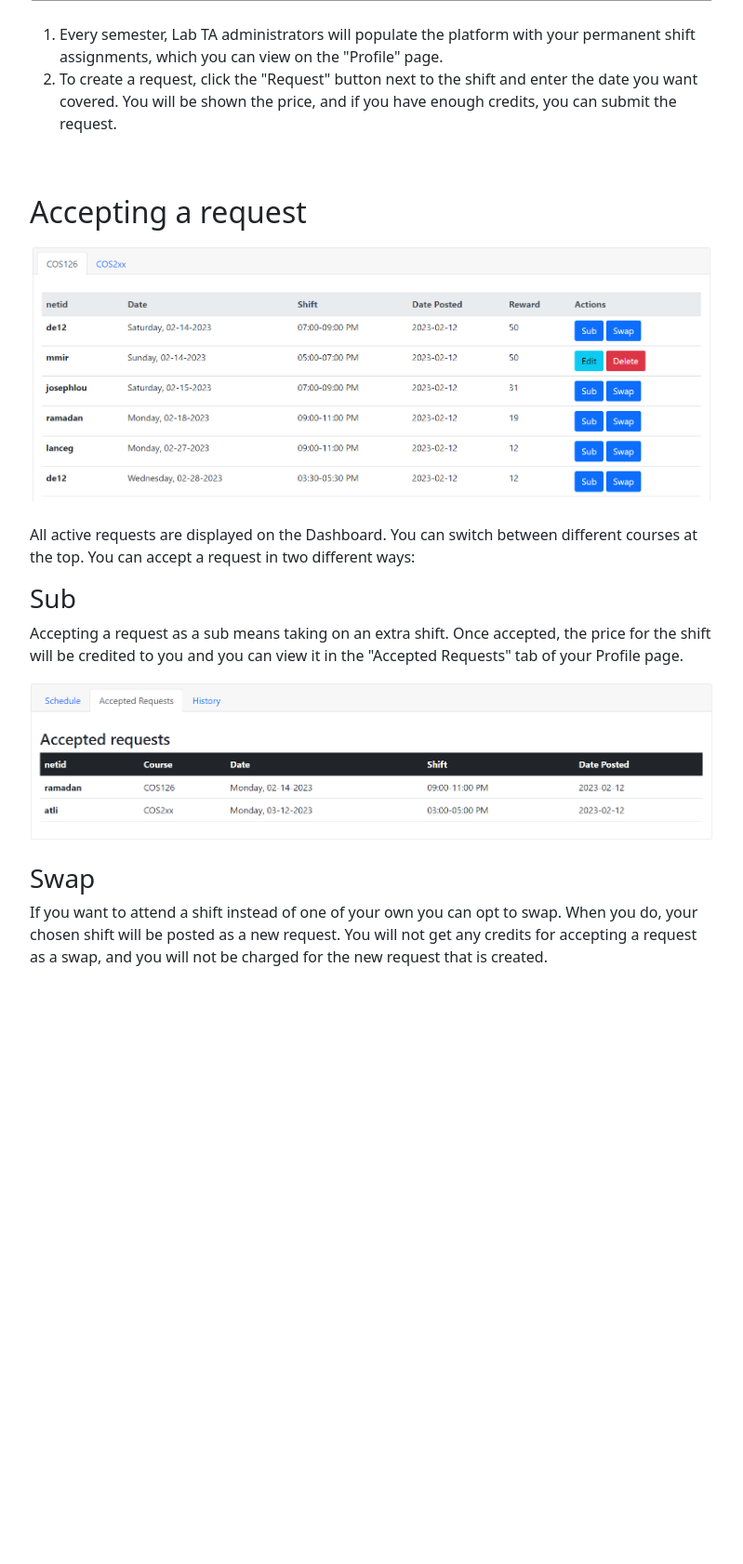
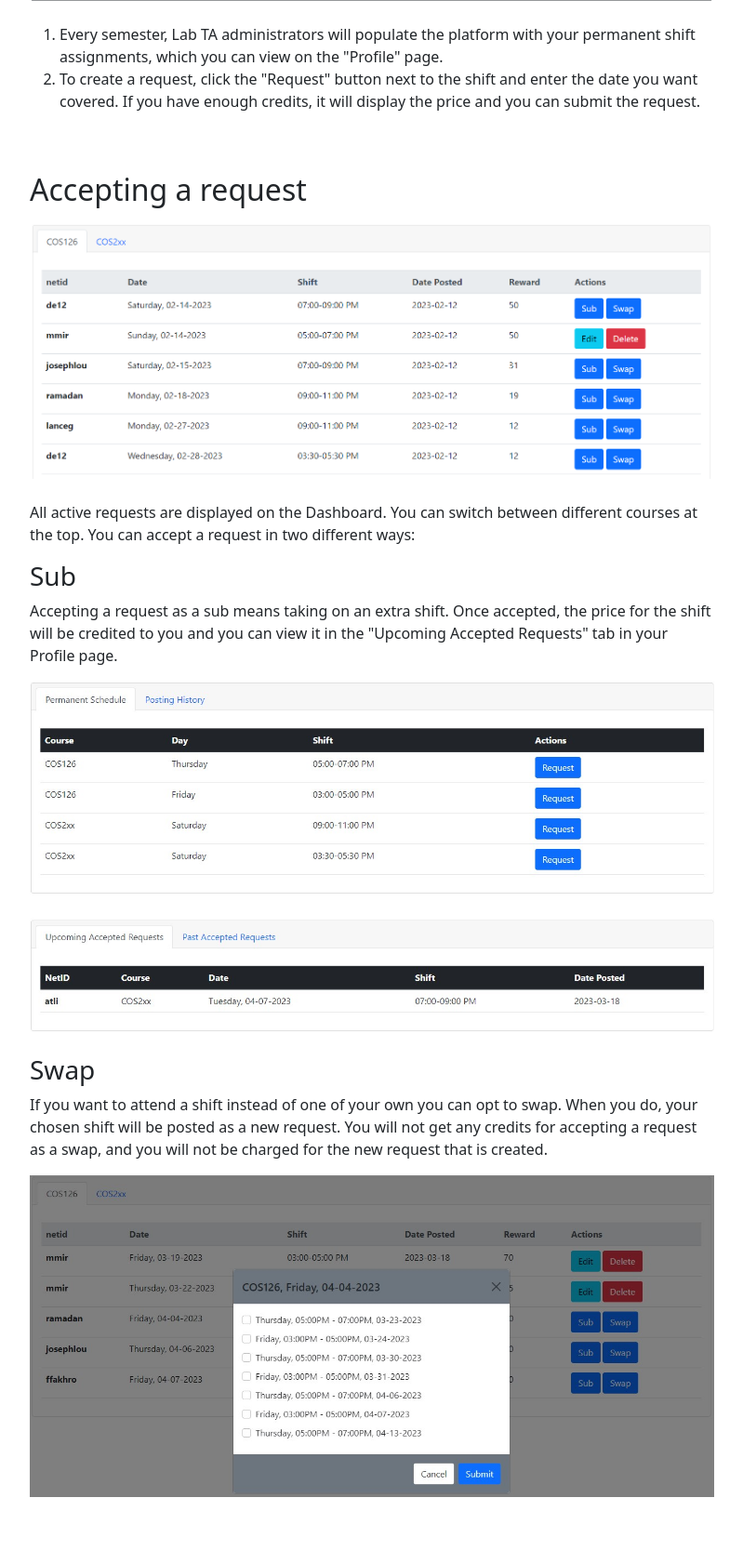
Before and after one commit to PrincetonCS-UCA/subswap, a Flask app: page /about in a window 1280 px wide. Shown: the part 1371-3053 px from the top of the page at 93% size, without its empty margins (240-1039 px from the left). Before the commit the page ends 2410 px from the top, so only its background shows below. Run offline with Flask 2, Linux system fonts and the light colour scheme; parts of the project's set-up code (start-up, migrations or seed data) failed here and were passed over; some libraries are stand-ins or nearby versions.

Commit message:
update about page

```diff
--- a/subapp/main/templates/main/about.html
+++ b/subapp/main/templates/main/about.html
@@ -65,7 +65,7 @@
                 </tbody>
             </table>
             <p>
-                Every semester, users receive 400 credits, plus any unused credits from prior semesters. Your credit
+                Every semester, users receive 300 credits, plus any unused credits from prior semesters. Your credit
                 count is displayed in the navigation bar.
             </p>
         </div>
@@ -74,12 +74,13 @@
     <div class="row mb-5">
         <div class="col-md-8 mx-auto">
             <h2 class="mb-3">How to create a request</h2>
-            <img src="{{ url_for('main.static', filename='pictures/create_request.jpg') }}" alt="Screenshot of request creation page" class="img-fluid mb-4">
+            <img src="{{ url_for('main.static', filename='pictures/create_request.jpg') }}"
+                alt="Screenshot of request creation page" class="img-fluid mb-4">
             <ol>
                 <li>Every semester, Lab TA administrators will populate the platform with your permanent shift
                     assignments, which you can view on the "Profile" page.</li>
                 <li>To create a request, click the "Request" button next to the shift and enter the date you want
-                    covered. You will be shown the price, and if you have enough credits, you can submit the request.
+                    covered. If you have enough credits, it will display the price and you can submit the request.
                 </li>
             </ol>
         </div>
@@ -88,16 +89,22 @@
     <div class="row mb-5">
         <div class="col-md-8 mx-auto">
             <h2 class="mb-3">Accepting a request</h2>
-            <img src="{{ url_for('main.static', filename='pictures/dashboard.jpg') }}" alt="Screenshot of dashboard" class="img-fluid mb-4">
-            <p>All active requests are displayed on the Dashboard. You can switch between different courses at the top. You can accept
-            a request in two different ways:</p>
+            <img src="{{ url_for('main.static', filename='pictures/dashboard.jpg') }}" alt="Screenshot of dashboard"
+                class="img-fluid mb-4">
+            <p>All active requests are displayed on the Dashboard. You can switch between different courses at the top.
+                You can accept a request in two different ways:</p>
             <h3 class="mb-2">Sub</h3>
-            <p>Accepting a request as a sub means taking on an extra shift. Once accepted, the price for the shift will be credited to you and you can view it in the "Accepted Requests" tab of your Profile page.</p>
-            <img src="{{ url_for('main.static', filename='pictures/accepted_requests.jpg') }}" alt="Screenshot of the accepted requests section"
-                class="img-fluid mb-4">
+            <p>Accepting a request as a sub means taking on an extra shift. Once accepted, the price for the shift will
+                be credited to you and you can view it in the "Upcoming Accepted Requests" tab in your Profile page.</p>
+            <img src="{{ url_for('main.static', filename='pictures/accepted_requests.jpg') }}"
+                alt="Screenshot of the accepted requests section" class="img-fluid mb-4">
 
             <h3 class="mb-2">Swap</h3>
-            <p>If you want to attend a shift instead of one of your own you can opt to swap. When you do, your chosen shift will be posted as a new request. You will not get any credits for accepting a request as a swap, and you will not be charged for the new request that is created.</p>
+            <p>If you want to attend a shift instead of one of your own you can opt to swap. When you do, your chosen
+                shift will be posted as a new request. You will not get any credits for accepting a request as a swap,
+                and you will not be charged for the new request that is created.</p>
+            <img src="{{ url_for('main.static', filename='pictures/swap_shift.jpg') }}" alt="Screenshot of swap list"
+                class="img-fluid mb-4">
         </div>
     </div>
 </div>
```
Also changed, not shown: subapp/main/static/pictures/accepted_requests.jpg, subapp/main/static/pictures/swap_shift.jpg (added).
